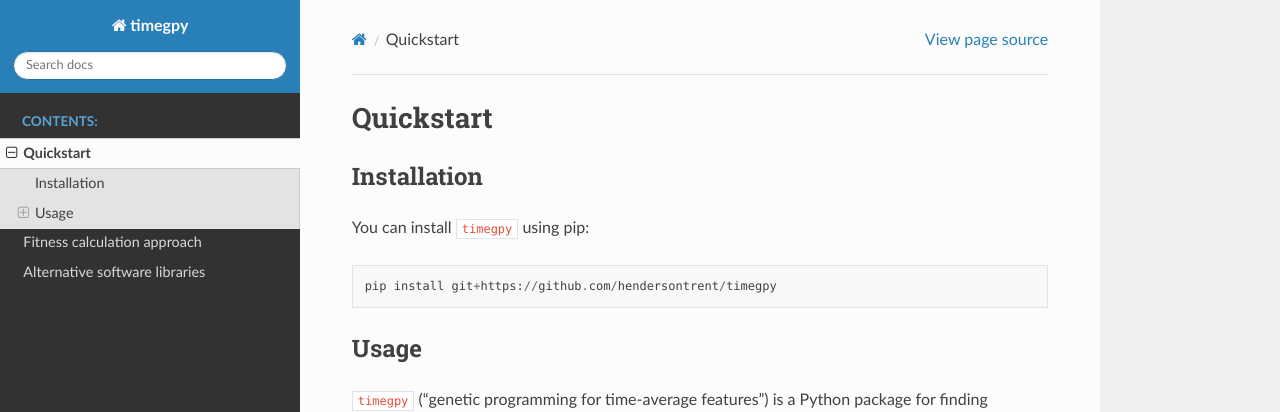
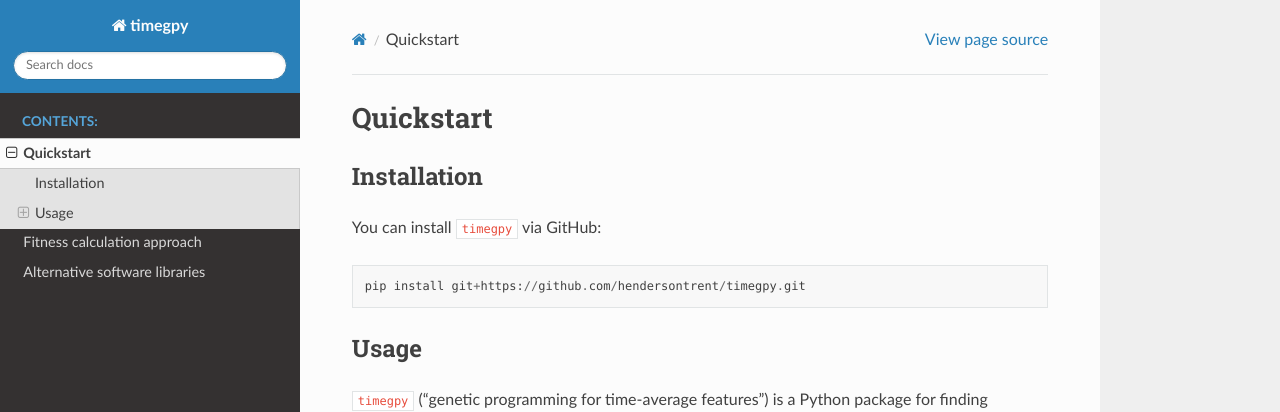
Before and after one commit to hendersontrent/timegpy, a Sphinx documentation site: the page built from docs/Quickstart.rst, in a window 1280 px wide and 900 px high. Shown: the top 412 px of the window. Built offline with Sphinx 7.4.7 and the Read the Docs theme 3.1.0, drawn with Linux system fonts in a browser that asks for light colours; formulas are drawn with MathJax 3.

Commit message:
correct install

```diff
--- a/docs/Quickstart.rst
+++ b/docs/Quickstart.rst
@@ -4,11 +4,11 @@
 Installation
 ------------
 
-You can install ``timegpy`` using pip:
+You can install ``timegpy`` via GitHub:
 
 .. code::
 
-     pip install git+https://github.com/hendersontrent/timegpy
+     pip install git+https://github.com/hendersontrent/timegpy.git
 
 Usage
 -----
--- a/docs/html/Quickstart.html
+++ b/docs/html/Quickstart.html
@@ -89,8 +89,8 @@
 <h1>Quickstart<a class="headerlink" href="#quickstart" title="Permalink to this heading"></a></h1>
 <section id="installation">
 <h2>Installation<a class="headerlink" href="#installation" title="Permalink to this heading"></a></h2>
-<p>You can install <code class="docutils literal notranslate"><span class="pre">timegpy</span></code> using pip:</p>
-<div class="highlight-default notranslate"><div class="highlight"><pre><span></span><span class="n">pip</span> <span class="n">install</span> <span class="n">git</span><span class="o">+</span><span class="n">https</span><span class="p">:</span><span class="o">//</span><span class="n">github</span><span class="o">.</span><span class="n">com</span><span class="o">/</span><span class="n">hendersontrent</span><span class="o">/</span><span class="n">timegpy</span>
+<p>You can install <code class="docutils literal notranslate"><span class="pre">timegpy</span></code> via GitHub:</p>
+<div class="highlight-default notranslate"><div class="highlight"><pre><span></span><span class="n">pip</span> <span class="n">install</span> <span class="n">git</span><span class="o">+</span><span class="n">https</span><span class="p">:</span><span class="o">//</span><span class="n">github</span><span class="o">.</span><span class="n">com</span><span class="o">/</span><span class="n">hendersontrent</span><span class="o">/</span><span class="n">timegpy</span><span class="o">.</span><span class="n">git</span>
 </pre></div>
 </div>
 </section>
--- a/docs/html/_sources/Quickstart.rst.txt
+++ b/docs/html/_sources/Quickstart.rst.txt
@@ -4,11 +4,11 @@
 Installation
 ------------
 
-You can install ``timegpy`` using pip:
+You can install ``timegpy`` via GitHub:
 
 .. code::
 
-     pip install git+https://github.com/hendersontrent/timegpy
+     pip install git+https://github.com/hendersontrent/timegpy.git
 
 Usage
 -----
```
Also changed, not shown: README.md (+1 -1 lines), docs/html/searchindex.js, 2 other files.
